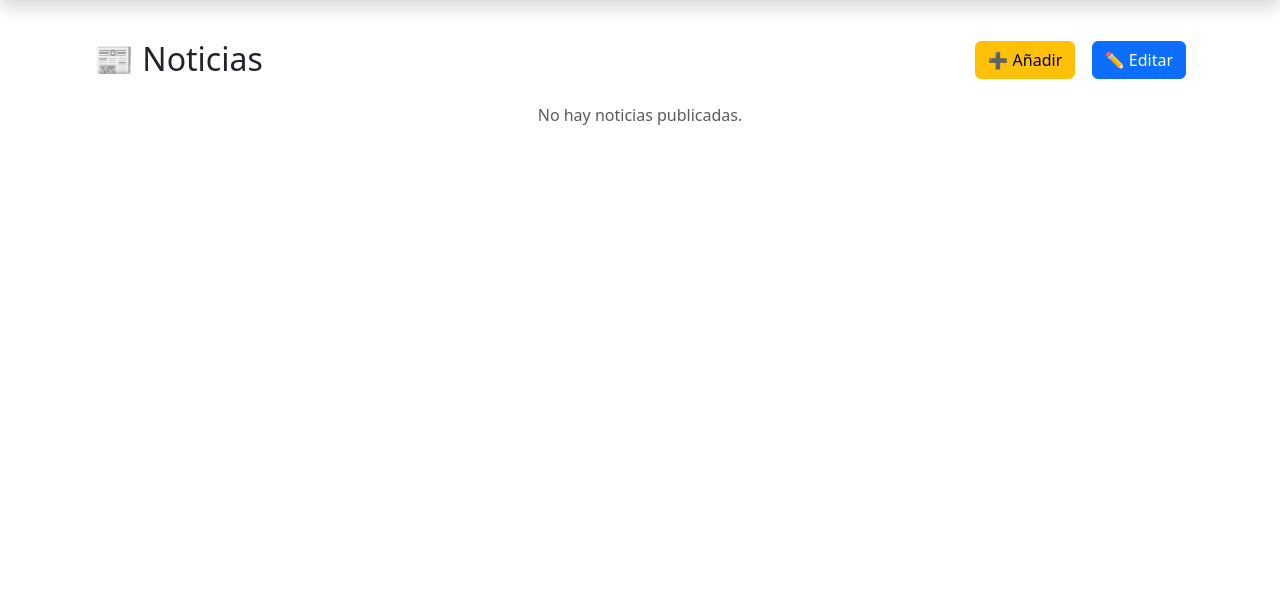
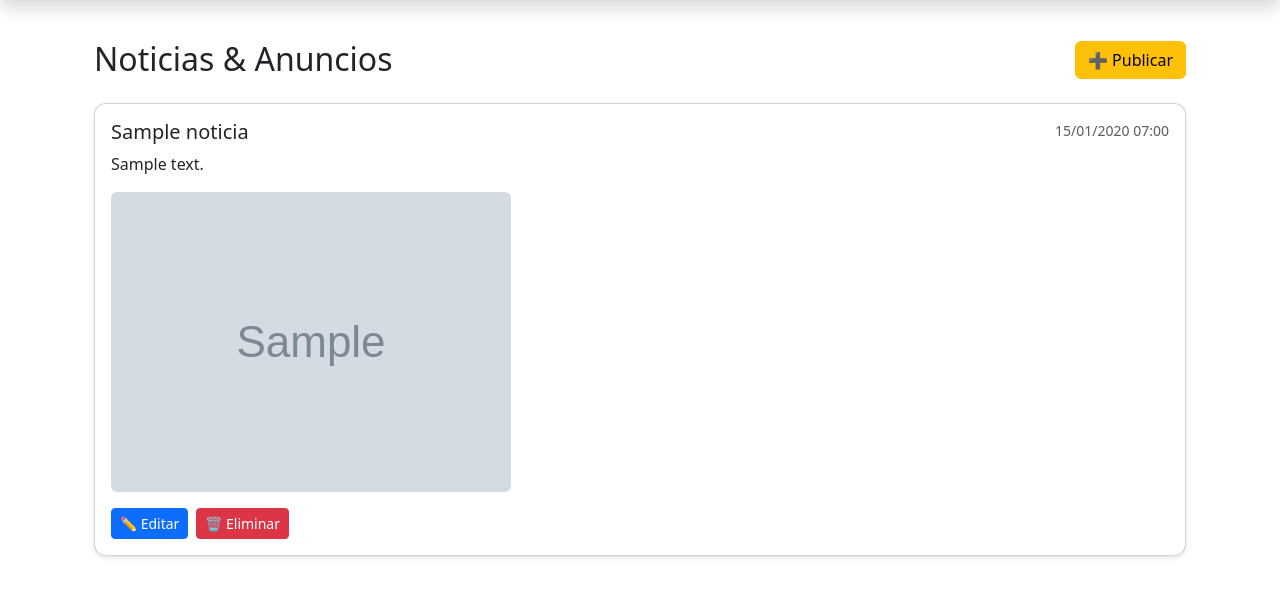
Before and after one commit to PanchoFJF/UCSE-2025-IW-TP-G7-Fornari_Gigon_Pluda, a Django app: page / in a window 1280 px wide. Shown: the part 56-653 px from the top of the page. Run offline with Django 5.2, Linux system fonts and the light colour scheme; tables that the repository leaves empty hold one stand-in row (values such as "Sample post"); grey boxes marked "Sample" are stand-in pictures; some libraries are stand-ins or nearby versions.

Commit message:
Update Noticias/Inicio - Add Noticias CRUD

```diff
--- a/parroquiaproject/sitio/forms.py
+++ b/parroquiaproject/sitio/forms.py
@@ -1,5 +1,6 @@
 from django import forms
 from .models import Iglesia
+from .models import Noticia
 
 class IglesiaForm(forms.ModelForm):
     class Meta:
@@ -11,3 +12,13 @@ class IglesiaForm(forms.ModelForm):
             'contacto_secretaria': forms.TextInput(attrs={'class': 'form-control', 'placeholder': '+54...'}),
             'imagen': forms.FileInput(attrs={'class': 'form-control'}),
         }
+
+class NoticiaForm(forms.ModelForm):
+    class Meta:
+        model = Noticia
+        fields = ["titulo", "descripcion", "imagen"]
+        widgets = {
+            "titulo": forms.TextInput(attrs={"class": "form-control", "placeholder": "Título de la publicación"}),
+            "descripcion": forms.Textarea(attrs={"class": "form-control", "rows": 3, "placeholder": "Escribí tu noticia o anuncio..."}),
+            "imagen": forms.ClearableFileInput(attrs={"class": "form-control"}),
+        }
--- a/parroquiaproject/sitio/models.py
+++ b/parroquiaproject/sitio/models.py
@@ -19,6 +19,15 @@ class HorarioMisa(models.Model):
     def __str__(self):
         return f"{self.dia} a las {self.hora}"
 
+class Noticia(models.Model):
+    titulo = models.CharField(max_length=20)
+    descripcion = models.TextField()
+    imagen = models.ImageField(upload_to="inicio/", blank=True, null=True)
+    fecha = models.DateTimeField(auto_now_add=True)
+
+    def __str__(self):
+        return self.titulo
+
 class Actividades(models.Model):
     categoria = models.CharField(max_length=50, blank=True, null=True)
     dia = models.CharField(max_length=20, null=True, blank=True)
--- a/parroquiaproject/sitio/templates/inicio.html
+++ b/parroquiaproject/sitio/templates/inicio.html
@@ -1,52 +1,122 @@
-{% extends "base.html" %}
+{% extends 'base.html' %}
 {% load static %}
 
-{% block title %}Inicio - Noticias{% endblock %}
+{% block title %}Inicio{% endblock %}
 
 {% block head %}
 <link rel="stylesheet" href="{% static 'css/styles.css' %}">
 <style>
-    .card-news {
-        border-radius: 10px;
-        box-shadow: 0 2px 8px rgba(0,0,0,0.1);
-        transition: transform 0.2s ease;
-    }
-    .card-news:hover {
-        transform: translateY(-3px);
+  .post-card {
+    border-radius: 12px;
+    box-shadow: 0 2px 5px rgba(0,0,0,.1);
+    margin-bottom: 1rem;
   }
 </style>
 {% endblock %}
 
 {% block content %}
-<div class="container my-4">
+<div class="container mt-4">
+
   <h2 class="mb-4 d-flex justify-content-between align-items-center">
-        📰 Noticias
+    Noticias & Anuncios
     <div>
-            <a class="btn btn-warning me-2">➕ Añadir</a>
-            <a class="btn btn-primary">✏️ Editar</a>
+      <button class="btn btn-warning" data-bs-toggle="collapse" data-bs-target="#formNoticia">
+        ➕ Publicar
+      </button>
     </div>
   </h2>
 
-    <div class="row">
+  <!-- FORM NUEVA NOTICIA -->
+  <div id="formNoticia" class="collapse mb-4">
+    <div class="card card-body">
+      <h4>Nueva Publicación</h4>
+      <form method="post" enctype="multipart/form-data">
+        {% csrf_token %}
+        <input type="hidden" name="action" value="crear">
+        {{ form.as_p }}
+        <button type="submit" class="btn btn-success">Publicar</button>
+      </form>
+    </div>
+  </div>
+
+  <!-- LISTA DE PUBLICACIONES -->
   {% for noticia in noticias %}
-        <div class="col-md-6 mb-4">
-            <div class="card card-news h-100">
+  <div class="card post-card">
+    <div class="card-body">
+      <div class="d-flex justify-content-between">
+        <h5 class="card-title">{{ noticia.titulo }}</h5>
+        <small class="text-muted">{{ noticia.fecha|date:"d/m/Y H:i" }}</small>
+      </div>
+      <p class="card-text">{{ noticia.descripcion }}</p>
+
       {% if noticia.imagen %}
-                <img src="{{ noticia.imagen.url }}" class="card-img-top" alt="{{ noticia.titulo }}">
+        <img src="{{ noticia.imagen.url }}" class="img-fluid rounded mb-3" alt="Imagen noticia">
       {% endif %}
-                <div class="card-body">
-                    <h5 class="card-title">{{ noticia.titulo }}</h5>
-                    <p class="card-text">{{ noticia.contenido|truncatewords:30 }}</p>
-                    <a  class="btn btn-sm btn-outline-primary">Leer más</a>
-                </div>
-                <div class="card-footer text-muted">
-                    Publicado el {{ noticia.fecha|date:"d/m/Y" }}
+
+      <!-- Acciones -->
+      <div class="d-flex gap-2">
+        <!-- Editar -->
+        <button class="btn btn-sm btn-primary"
+                data-bs-toggle="modal"
+                data-bs-target="#editarNoticia{{ noticia.id }}">
+          ✏️ Editar
+        </button>
+
+        <!-- Eliminar -->
+        <form method="post" class="d-inline">
+          {% csrf_token %}
+          <input type="hidden" name="action" value="eliminar">
+          <input type="hidden" name="noticia_id" value="{{ noticia.id }}">
+          <button type="submit" class="btn btn-sm btn-danger"
+                  onclick="return confirm('¿Seguro que deseas eliminar esta publicación?')">
+            🗑 Eliminar
+          </button>
+        </form>
       </div>
     </div>
   </div>
+
+  <!-- MODAL EDITAR -->
+  <div class="modal fade" id="editarNoticia{{ noticia.id }}" tabindex="-1" aria-hidden="true">
+    <div class="modal-dialog">
+      <div class="modal-content">
+        <form method="post" enctype="multipart/form-data">
+          {% csrf_token %}
+          <input type="hidden" name="action" value="editar">
+          <input type="hidden" name="noticia_id" value="{{ noticia.id }}">
+
+          <div class="modal-header">
+            <h5 class="modal-title">Editar Publicación</h5>
+            <button type="button" class="btn-close" data-bs-dismiss="modal"></button>
+          </div>
+
+          <div class="modal-body">
+            <div class="mb-3">
+              <label class="form-label">Título</label>
+              <input type="text" name="titulo" class="form-control" value="{{ noticia.titulo }}" required>
+            </div>
+            <div class="mb-3">
+              <label class="form-label">Descripción</label>
+              <textarea name="descripcion" class="form-control" rows="3" required>{{ noticia.descripcion }}</textarea>
+            </div>
+            <div class="mb-3">
+              <label class="form-label">Imagen</label>
+              <input type="file" name="imagen" class="form-control">
+              <div class="form-text">Dejá vacío para mantener la imagen actual.</div>
+            </div>
+          </div>
+
+          <div class="modal-footer">
+            <button type="submit" class="btn btn-success">Guardar cambios</button>
+            <button type="button" class="btn btn-secondary" data-bs-dismiss="modal">Cancelar</button>
+          </div>
+        </form>
+      </div>
+    </div>
+  </div>
+
   {% empty %}
-        <p class="text-muted text-center">No hay noticias publicadas.</p>
+    <p class="text-muted">No hay publicaciones todavía.</p>
   {% endfor %}
 </div>
-</div>
 {% endblock %}
--- a/parroquiaproject/sitio/views.py
+++ b/parroquiaproject/sitio/views.py
@@ -25,9 +25,36 @@ from collections import defaultdict
 from django.shortcuts import render
 from django.template.defaultfilters import capfirst
 from .models import Actividades, UsuarioIglesias
+from .models import Noticia
+from .forms import NoticiaForm
 
 def inicio(request):
-    return render(request, "inicio.html")
+    noticias = Noticia.objects.order_by("-fecha")  # timeline descendente
+    form = NoticiaForm()
+
+    if request.method == "POST":
+        action = request.POST.get("action")
+
+        if action == "crear":
+            form = NoticiaForm(request.POST, request.FILES)
+            if form.is_valid():
+                form.save()
+                return redirect("inicio")
+
+        elif action == "editar":
+            noticia = get_object_or_404(Noticia, pk=request.POST.get("noticia_id"))
+            form = NoticiaForm(request.POST, request.FILES, instance=noticia)
+            if form.is_valid():
+                form.save()
+                return redirect("inicio")
+
+        elif action == "eliminar":
+            noticia = get_object_or_404(Noticia, pk=request.POST.get("noticia_id"))
+            noticia.delete()
+            return redirect("inicio")
+
+    return render(request, "inicio.html", {"noticias": noticias, "form": form})
+
 
 def iglesias(request):
     if request.method == "POST":
```
Also changed, not shown: parroquiaproject/media/iglesias/PanchoPFP.jpg (deleted), parroquiaproject/media/iglesias/PanchoPFP_CUdsT60.jpg (deleted), parroquiaproject/media/iglesias/Pancho_Navideño.jpg (deleted), parroquiaproject/media/iglesias/chad2.jpg (deleted), parroquiaproject/media/iglesias/ej2_SI2_130825.png (deleted), parroquiaproject/media/iglesias/fondo.jpg (deleted), parroquiaproject/sitio/migrations/0008_noticias.py (added), parroquiaproject/sitio/migrations/0009_noticia_delete_noticias.py (added). Lines whose indentation alone changed are shown as unchanged.
